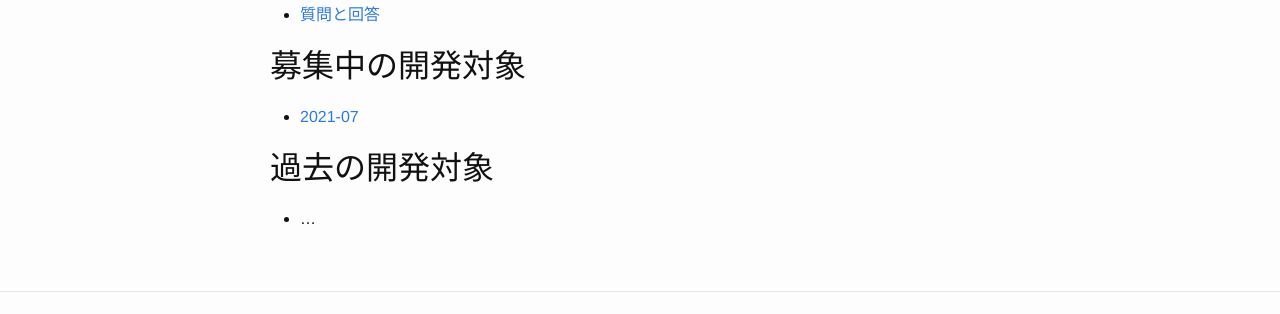
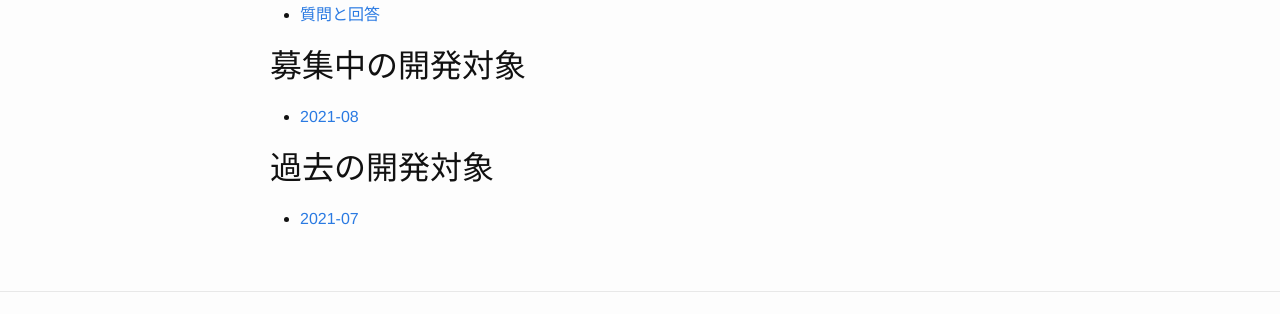
Before and after one commit to oss-gate/on-boarding, a Jekyll site: the page built from index.md, in a window 1280 px wide. Shown: the part 296-610 px from the top of the page. Built offline with Jekyll 4.4.1, drawn with Linux system fonts in a browser that asks for light colours; Markdown is read by kramdown in place of the engine named in the settings; comment, search, counter and statistics services are not loaded.

Commit message:
Update proposal list

```diff
--- a/index.md
+++ b/index.md
@@ -11,8 +11,8 @@ OSS Gateオンボーディングはより深くOSS開発に取り組み始めた
 
 ## 募集中の開発対象
 
-  * [2021-07](proposals/2021-07/)
+  * [2021-08](proposals/2021-08/)
 
 ## 過去の開発対象
 
-  * ...
+  * [2021-07](proposals/2021-07/)
```
